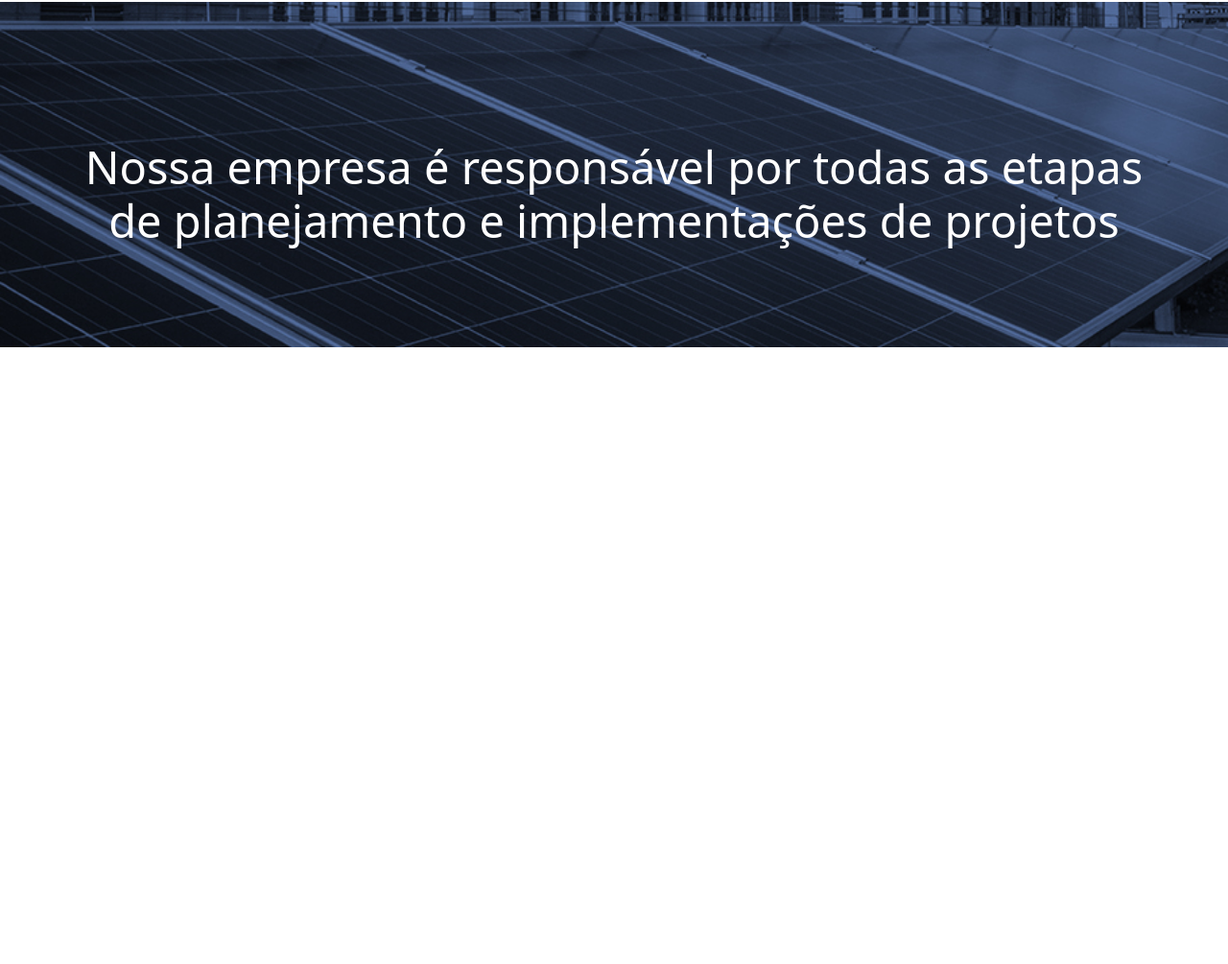
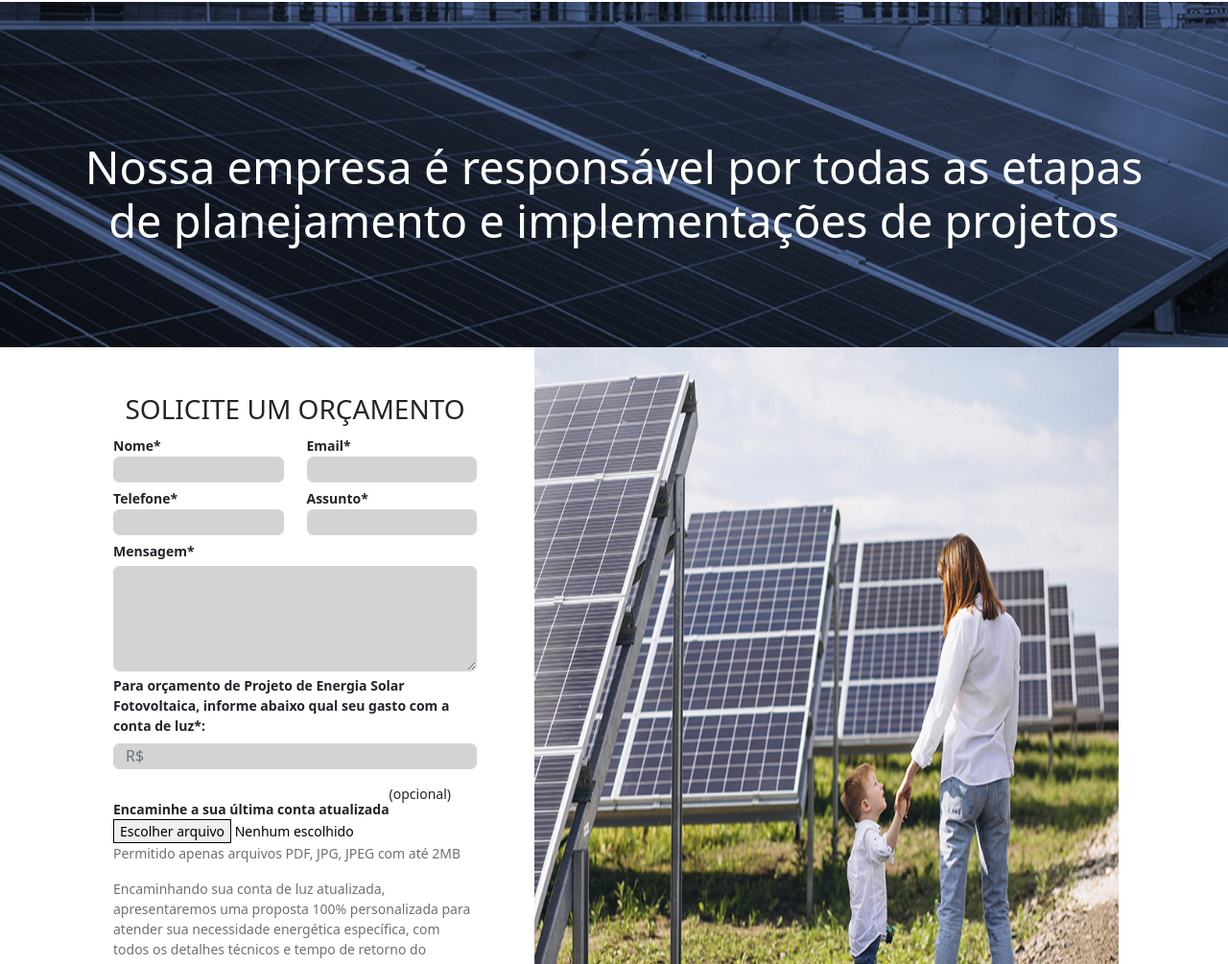
Before and after one commit to luciobeckler/Site-Campell-Energia, a plain HTML site: page index.html in a window 1280 px wide. Shown: the part 1795-2800 px from the top of the page at 96% size. Before the commit the page ends 2157 px from the top, so only its background shows below. Drawn offline with Linux system fonts and the light colour scheme.

Commit message:
Segundo formulário de envio OK

```diff
--- a/index.html
+++ b/index.html
@@ -210,6 +210,85 @@
             </div>
       </div>
 
+      <div class="h-100 align-items-start container">
+            <div class="h-100 row">
+                  <div class="h-100 px-5 col-5">
+                        <form class="formulary_2 mr-5 mt-5">
+                              <h3 class="text-center">SOLICITE UM ORÇAMENTO</h3>
+                              <div class="row">
+                                    <div class="col">
+                                          <label for="">Nome*</label>
+                                          <input type="text" class=" bg_lightgray mt-0 small_camp mb-1 form-control">
+                                    </div>
+                                    <div class="col">
+                                          <label for="">Email*</label>
+                                          <input type="email" class=" bg_lightgray mt-0 small_camp mb-1 form-control">
+                                    </div>
+                              </div>
+                              <div class="row">
+                                    <div class="col">
+                                          <label for="">Telefone*</label>
+                                          <input type="tel" class=" bg_lightgray mt-0 small_camp mb-1 form-control">
+                                    </div>
+                                    <div class="col">
+                                          <label for="exampleInputEmail1">Assunto* </label>
+                                          <input type="text" class=" bg_lightgray mt-0 small_camp mb-1 form-control">
+                                    </div>
+                              </div>
+                              <div class="form-group">
+                                    <label for="exampleFormControlTextarea1">Mensagem*</label>
+                                    <textarea class=" bg_lightgray mt-1 big_camp mb-1 form-control"
+                                          id="exampleFormControlTextarea1" rows="4"></textarea>
+                              </div>
+                              <div class="form-group">
+                                    <label class="mb-2" for="exampleFormControlInput1">Para orçamento de Projeto de
+                                          Energia Solar
+                                          Fotovoltaica, informe abaixo qual seu gasto com a conta de luz*:</label>
+                                    <input placeholder="R$" type="number"
+                                          class=" bg_lightgray  mt-0 small_camp form-control"
+                                          id="exampleFormControlInput1">
+                              </div>
+
+                              <div class="texto_orcamento_2">
+                                    <div class="bloco_1">
+                                          <div>
+                                                <strong> Encaminhe a sua última conta atualizada</strong>
+                                                <p>(opcional)</p>
+                                          </div>
+                                          <a href="#"><button href="#">Escolher arquivo</button>
+                                                Nenhum escolhido</a>
+                                    </div>
+
+                                    <div class="bloco_2">
+                                          <p>Permitido apenas arquivos PDF, JPG, JPEG com até 2MB</p>
+                                    </div>
+
+                                    <div class="bloco_2">
+                                          <p>Encaminhando sua conta de luz atualizada, apresentaremos uma proposta 100%
+                                                personalizada para atender sua necessidade energética específica, com
+                                                todos os detalhes técnicos e tempo de retorno do investimento. Tudo isso
+                                                sem custo e sem compromisso.</p>
+                                    </div>
+
+                                    <div class="bloco_3">
+                                          <p>Ao enviar suas informações, você está ciente e concorda com a nossa
+                                                Política de Privacidade LGPD.</p>
+                                    </div>
+
+                                    <button type="submit" class="enviar_2">Enviar</button>
+
+                              </div>
+                        </form>
+                  </div>
+                  <div class="col-7">
+                        <img height="100%" width="95%" src="imagens/bg-contato.jpg" alt="">
+                  </div>
+            </div>
+
+      </div>
+
+
+
       <script src="bootstrap/js/bootstrap.min.js"></script>
 </body>
 
--- a/main.css
+++ b/main.css
@@ -109,14 +109,13 @@ header{
 .small_camp{
       width: 100%;
       height: 27px;
-      margin: 15px;
-
+      margin: 15px 0 15px  0;
 }
 
 .big_camp{
       width: 100%;
       align-self: center;
-      margin: 15px;
+      margin: 15px 0 15px  0;
 }
 
 .formulary form p{
@@ -165,3 +164,74 @@ header{
       color: white;
 
 }
+
+.formulary_2{
+
+      display: flex;
+      flex-direction: column;
+      justify-content: space-between;
+
+      height: 90%;
+}
+
+.bg_lightgray{
+      background-color: lightgray;
+}
+
+.formulary_2 label{
+      font-weight: bold;
+      font-size: 14px;
+}
+
+.texto_orcamento_2{
+      display: flex;
+      flex-direction: column;
+      background-color: ;
+      height: 48%;
+      /* JUSTIFY CONTENTTTTTTTTTTTTTTTTTTTTTTTTTTTTTTT */
+}
+
+.bloco_1{
+      display: flex;
+      flex-direction: column;
+      font-size: 14px;
+}
+
+.bloco_1 div{
+      display: flex;
+      flex-direction: row;
+      height:fit-content;
+      align-items: flex-end;
+}
+
+.bloco_1 a{
+      text-decoration: none;
+      color: black;
+}
+
+.bloco_1 button{
+      border: 1px solid black;
+}
+
+.bloco_2{
+      color: #707070 ;
+      font-size: 14px;
+}
+
+.bloco_3{
+      font-style: italic;
+      font-size: 12px;
+      font-weight: bold;
+}
+
+
+
+.texto_orcamento_2 > button{
+      border: none;
+      background-color: #302c74 ;
+      padding: 12px 62px 12px 62px;
+      align-self: center;
+      border-radius: 50px;
+      color: white;
+      font-weight: bold;
+}
```
Also changed, not shown: imagens/bg-contato.jpg (added).
